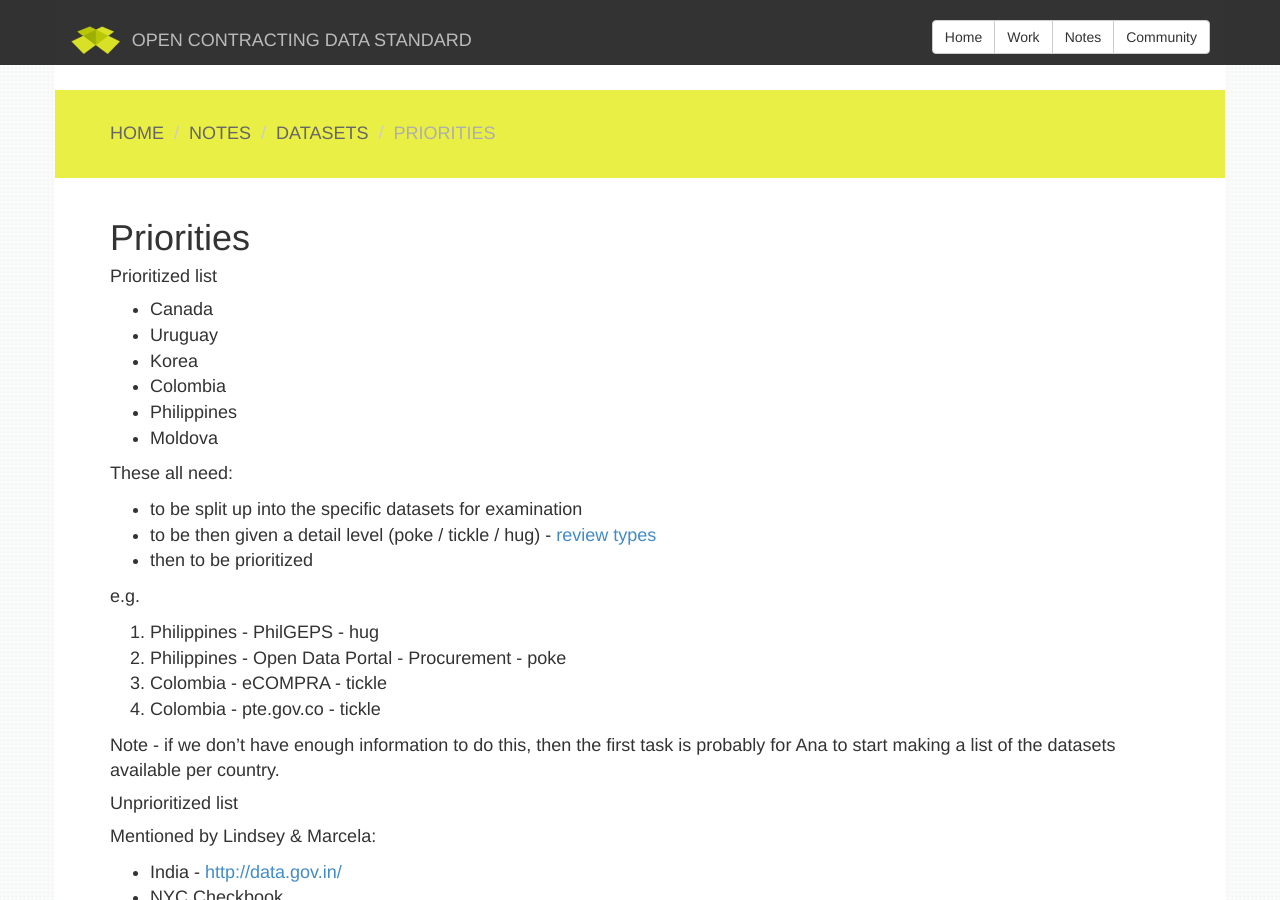
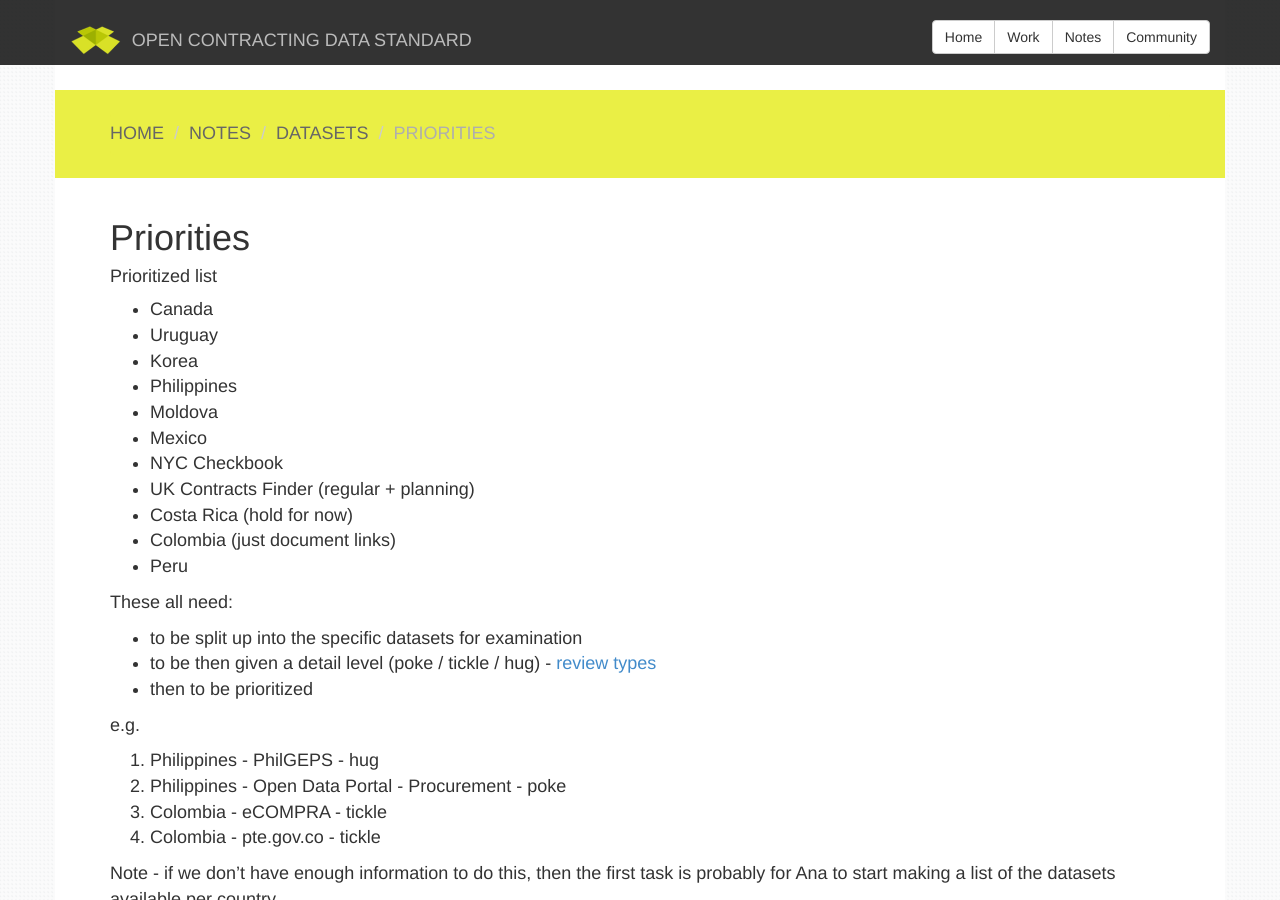
Before and after one commit to open-contracting/open-contracting.github.io, a Jekyll site: the page built from pages/notes/datasets/priorities.md, in a window 1280 px wide and 900 px high. Built offline with Jekyll 4.4.1, drawn with Linux system fonts in a browser that asks for light colours; nearby versions of some CDN libraries; Markdown is read by kramdown in place of the engine named in the settings; some of the changed text lies outside the part shown.

Commit message:
Update priorities.md

```diff
--- a/pages/notes/datasets/priorities.md
+++ b/pages/notes/datasets/priorities.md
@@ -7,9 +7,14 @@ date: 19/03/2014
 * Canada
 * Uruguay
 * Korea
-* Colombia
 * Philippines
 * Moldova
+* Mexico
+* NYC Checkbook
+* UK Contracts Finder (regular + planning)
+* Costa Rica (hold for now)
+* Colombia (just document links)
+* Peru
 
 These all need:
 
```
Also changed, not shown: other parts of pages/notes/datasets/priorities.md (+2 -2 lines).
